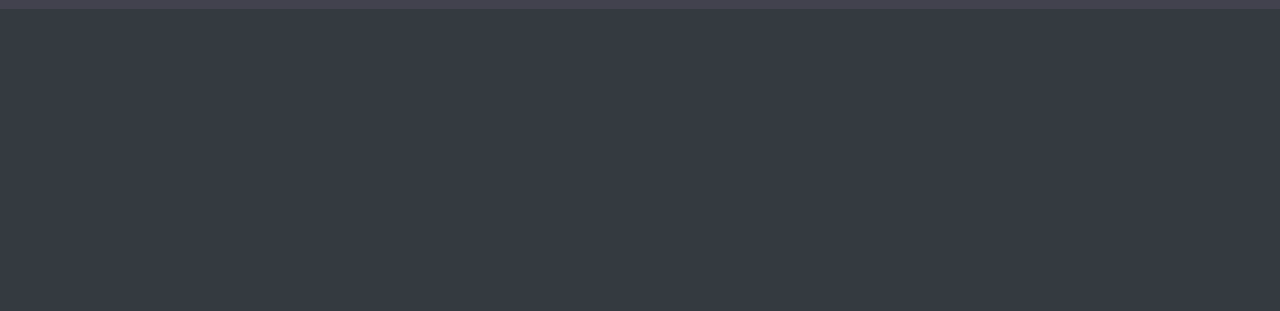
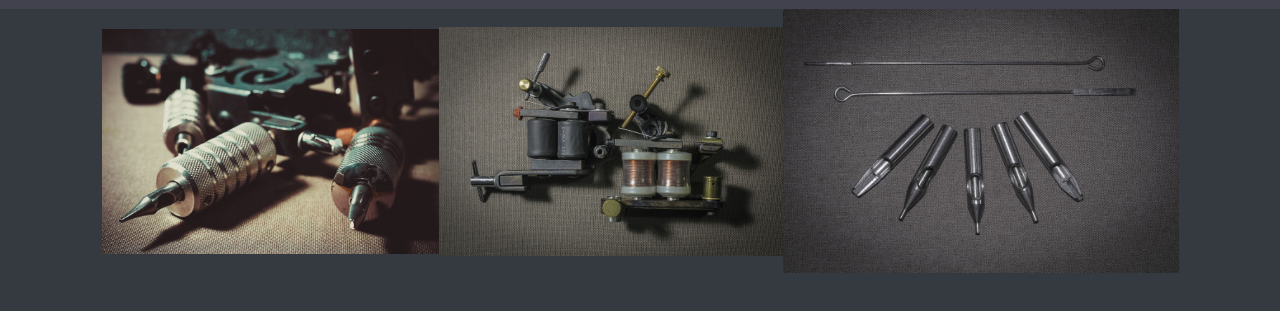
Before and after one commit to mariusErpenbach/bootstrap-adventure, a plain HTML site: page index.html in a window 1280 px wide. Shown: the part 55-366 px from the top of the page. Drawn offline with nearby package versions, Linux system fonts and the light colour scheme.

Commit message:
added a tattoo-add
picture-collage

```diff
--- a/index.html
+++ b/index.html
@@ -24,7 +24,9 @@
             </div>
         </nav>
     </header>
-    <main></main>
+    <main>
+        <article style="text-align: center;height: auto;"><img src="assets/img/process-3741268_1920.jpg" style="padding: 0px;height: 225px;"><img src="assets/img/tattoo-3741262_1920.jpg" style="height: 229px;"><img src="assets/img/tattoo-3741265_1920.jpg" style="height: 264px;"></article>
+    </main>
     <script src="assets/js/jquery.min.js"></script>
     <script src="assets/bootstrap/js/bootstrap.min.js"></script>
     <script src="assets/js/bs-init.js"></script>
```
Also changed, not shown: assets/img/phoenix-1995285_1920.jpg (added), assets/img/process-3741268_1920.jpg (added), assets/img/tattoo-3741262_1920.jpg (added), assets/img/tattoo-3741265_1920.jpg (added), assets/img/tattoo-3741267_1920.jpg (added).
